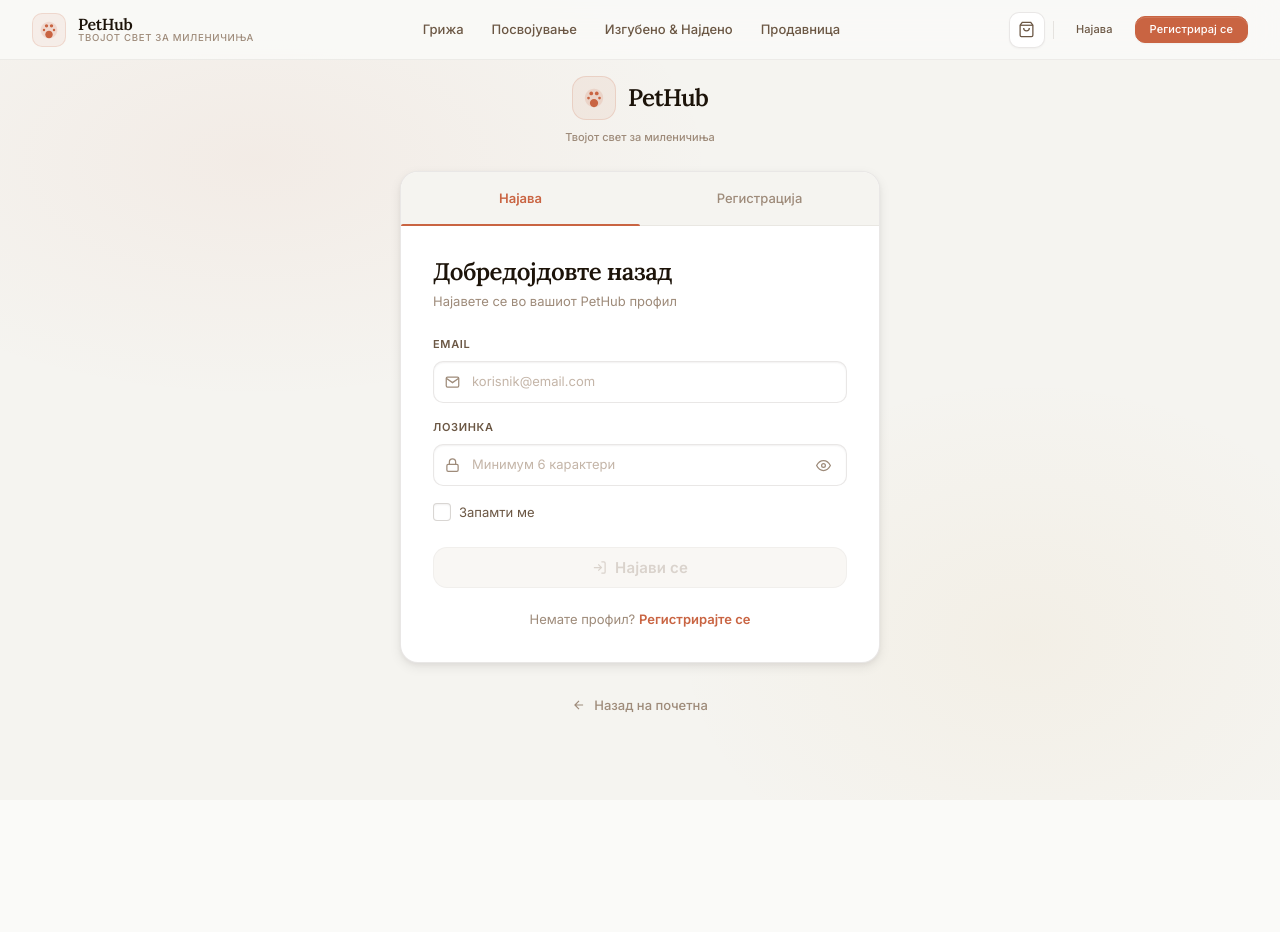
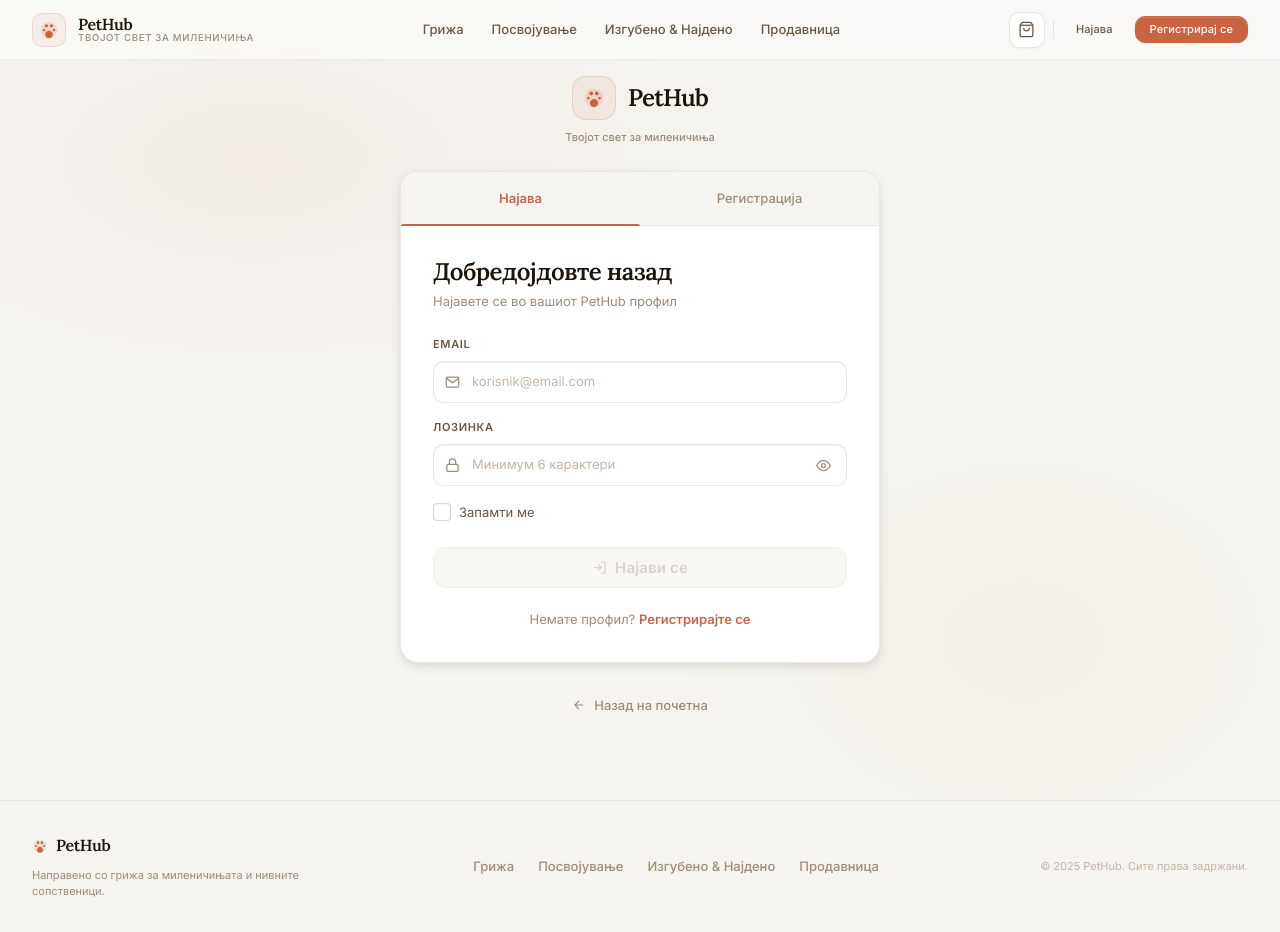
Before and after one commit to ambarkovateona/PetHub, an Angular app: page /login in a window 1280 px wide. Before the commit the page ends 800 px from the top, so only its background shows below. Built offline with nearby package versions, Linux system fonts and the light colour scheme.

Commit message:
Final fixes

```diff
--- a/src/app/app.html
+++ b/src/app/app.html
@@ -1,2 +1,3 @@
 <app-navbar></app-navbar>
 <router-outlet></router-outlet>
+<app-footer></app-footer>
--- a/src/app/app.ts
+++ b/src/app/app.ts
@@ -1,11 +1,12 @@
 import { Component, signal } from '@angular/core';
 import { RouterOutlet } from '@angular/router';
 import { NavbarComponent } from './shared/components/navbar/navbar';
+import { FooterComponent } from './shared/components/footer/footer';
 
 @Component({
   selector: 'app-root',
   standalone: true,
-  imports: [RouterOutlet, NavbarComponent],
+  imports: [RouterOutlet, NavbarComponent, FooterComponent],
   templateUrl: './app.html',
   styleUrl: './app.css'
 })
--- a/src/app/features/auth/login/login.ts
+++ b/src/app/features/auth/login/login.ts
@@ -56,6 +56,11 @@ export class LoginComponent {
     this.router.navigate(['/']);
   }
   this.returnUrl = this.route.snapshot.queryParams['returnUrl'] || '/';
+
+  const tab = this.route.snapshot.queryParams['tab'];
+  if (tab === 'register') {
+    this.activeTab = 'register';
+  }
 }
 
   // ── Tabs ──
--- a/src/app/features/home/home.css
+++ b/src/app/features/home/home.css
@@ -635,14 +635,18 @@
 
 /* ── FAQ ── */
 .faq { background: var(--bg-base); padding-bottom: 0 !important; }
+
 .faq__header { max-width: 560px; margin-bottom: var(--sp-10); }
+
 .faq__grid {
   display: grid;
   grid-template-columns: 1fr 1fr;
   gap: var(--sp-3);
   max-width: var(--container-xl);
   margin-inline: auto;
+  align-items: start;
 }
+
 .faq__item {
   background: var(--bg-elevated);
   border: 1px solid var(--border-default);
@@ -652,11 +656,17 @@
   cursor: pointer;
   transition:
     border-color var(--duration-base) var(--ease-out),
-    box-shadow var(--duration-base) var(--ease-out),
-    transform var(--duration-base) var(--ease-out);
+    box-shadow var(--duration-base) var(--ease-out);
 }
-.faq__item:hover { border-color: var(--border-strong); box-shadow: var(--shadow-md); transform: translateY(-2px); }
-.faq__item--open { border-color: rgba(201,100,66,0.3); box-shadow: var(--shadow-md); transform: translateY(-2px); }
+.faq__item:hover {
+  border-color: var(--border-strong);
+  box-shadow: var(--shadow-md);
+}
+.faq__item--open {
+  border-color: rgba(201,100,66,0.3);
+  box-shadow: var(--shadow-md);
+}
+
 .faq__question {
   display: flex;
   align-items: center;
@@ -665,32 +675,70 @@
   padding: var(--sp-5);
   user-select: none;
 }
-.faq__question-inner { display: flex; align-items: center; gap: var(--sp-3); flex: 1; min-width: 0; }
+
+.faq__question-inner {
+  display: flex;
+  align-items: center;
+  gap: var(--sp-3);
+  flex: 1;
+  min-width: 0;
+}
+
 .faq__question-icon {
-  width: 32px; height: 32px;
+  width: 32px;
+  height: 32px;
   border-radius: var(--radius-md);
   background: var(--bg-muted);
   border: 1px solid var(--border-default);
-  display: flex; align-items: center; justify-content: center;
+  display: flex;
+  align-items: center;
+  justify-content: center;
   color: var(--text-muted);
   flex-shrink: 0;
   transition: all var(--duration-base) var(--ease-out);
 }
-.faq__item--open .faq__question-icon { background: var(--accent-muted); border-color: rgba(201,100,66,0.2); color: var(--accent); }
-.faq__question span { font-family: var(--font-sans); font-size: var(--text-sm); font-weight: 600; color: var(--text-primary); line-height: 1.4; }
+.faq__item--open .faq__question-icon {
+  background: var(--accent-muted);
+  border-color: rgba(201,100,66,0.2);
+  color: var(--accent);
+}
+
+.faq__question span {
+  font-family: var(--font-sans);
+  font-size: var(--text-sm);
+  font-weight: 600;
+  color: var(--text-primary);
+  line-height: 1.4;
+}
+
 .faq__toggle {
-  width: 28px; height: 28px;
+  width: 28px;
+  height: 28px;
   border-radius: var(--radius-sm);
   background: var(--bg-muted);
   border: 1px solid var(--border-default);
-  display: flex; align-items: center; justify-content: center;
+  display: flex;
+  align-items: center;
+  justify-content: center;
   color: var(--text-muted);
   flex-shrink: 0;
   transition: all var(--duration-base) var(--ease-out);
 }
-.faq__item--open .faq__toggle { background: var(--accent-muted); border-color: rgba(201,100,66,0.2); color: var(--accent); transform: rotate(180deg); }
-.faq__answer { max-height: 0; overflow: hidden; transition: max-height var(--duration-slow) var(--ease-out); }
-.faq__item--open .faq__answer { max-height: 300px; }
+.faq__item--open .faq__toggle {
+  background: var(--accent-muted);
+  border-color: rgba(201,100,66,0.2);
+  color: var(--accent);
+  transform: rotate(180deg);
+}
+
+.faq__answer {
+  max-height: 0;
+  overflow: hidden;
+  transition: max-height var(--duration-slow) var(--ease-out);
+}
+.faq__item--open .faq__answer {
+  max-height: 500px;
+}
 .faq__answer p {
   padding: var(--sp-4) var(--sp-5) var(--sp-5);
   font-family: var(--font-sans);
@@ -700,6 +748,7 @@
   margin: 0;
   border-top: 1px solid var(--border-subtle);
 }
+
 .faq__footer {
   display: flex;
   flex-direction: column;
@@ -714,11 +763,10 @@
   text-align: center;
 }
 .faq__footer p {
-  font-family: var(--font-display);
-  font-size: var(--text-lg);
+  font-family: var(--font-sans);
+  font-size: var(--text-base);
   font-weight: 500;
   color: var(--text-primary);
-  letter-spacing: -0.01em;
   margin: 0;
 }
 .faq__footer-sub {
@@ -728,26 +776,9 @@
   margin: 0;
 }
 
-/* ── FOOTER ── */
-.footer { background: var(--bg-subtle); border-top: 1px solid var(--border-subtle); padding: var(--sp-8) 0; }
-.footer__inner {
-  display: flex;
-  align-items: center;
-  justify-content: space-between;
-  gap: var(--sp-6);
-  flex-wrap: wrap;
-  max-width: var(--container-xl);
-  margin-inline: auto;
-  padding-inline: var(--sp-8);
+@media (max-width: 768px) {
+  .faq__grid { grid-template-columns: 1fr; }
 }
-.footer__brand { display: flex; flex-direction: column; gap: var(--sp-2); }
-.footer__logo { display: flex; align-items: center; gap: var(--sp-2); font-family: var(--font-display); font-size: var(--text-md); font-weight: 600; color: var(--text-primary); letter-spacing: -0.02em; }
-.footer__logo svg { color: var(--accent); }
-.footer__tagline { font-size: var(--text-xs); color: var(--text-muted); max-width: 280px; line-height: 1.5; margin: 0; }
-.footer__nav { display: flex; align-items: center; gap: var(--sp-6); flex-wrap: wrap; }
-.footer__nav a { font-family: var(--font-sans); font-size: var(--text-sm); font-weight: 500; color: var(--text-muted); transition: color var(--duration-fast) var(--ease-out); }
-.footer__nav a:hover { color: var(--text-primary); }
-.footer__copy { font-size: var(--text-xs); color: var(--text-disabled); margin: 0; }
 
 /* ── RESPONSIVE ── */
 @media (max-width: 1100px) {
--- a/src/app/features/home/home.ts
+++ b/src/app/features/home/home.ts
@@ -20,7 +20,10 @@ export class HomeComponent implements OnInit {
   reunitedCount: number = 0;
   totalProducts: number = 0;
   lostCount:     number = 0;
-  openFaq:       number | null = null;
+
+  openFaqs = new Set<number>();
+
+  activeTestimonial = 0;
 
   constructor(
     private adoptionService:  AdoptionService,
@@ -37,10 +40,12 @@ export class HomeComponent implements OnInit {
   }
 
   toggleFaq(index: number): void {
-    this.openFaq = this.openFaq === index ? null : index;
+    if (this.openFaqs.has(index)) {
+      this.openFaqs.delete(index);
+    } else {
+      this.openFaqs.add(index);
     }
-
-  activeTestimonial = 0;
+  }
 
   nextTestimonial(): void {
     if (this.activeTestimonial < 2) this.activeTestimonial++;
--- /dev/null
+++ b/src/app/shared/components/footer/footer.css
@@ -0,0 +1,58 @@
+.footer {
+  background: var(--bg-subtle);
+  border-top: 1px solid var(--border-subtle);
+  padding: var(--sp-8) 0;
+}
+.footer__inner {
+  display: flex;
+  align-items: center;
+  justify-content: space-between;
+  gap: var(--sp-6);
+  flex-wrap: wrap;
+  max-width: var(--container-xl);
+  margin-inline: auto;
+  padding-inline: var(--sp-8);
+}
+.footer__brand { display: flex; flex-direction: column; gap: var(--sp-2); }
+.footer__logo {
+  display: flex;
+  align-items: center;
+  gap: var(--sp-2);
+  font-family: var(--font-display);
+  font-size: var(--text-md);
+  font-weight: 600;
+  color: var(--text-primary);
+  letter-spacing: -0.02em;
+}
+.footer__logo svg { color: var(--accent); }
+.footer__tagline {
+  font-size: var(--text-xs);
+  color: var(--text-muted);
+  max-width: 280px;
+  line-height: 1.5;
+  margin: 0;
+}
+.footer__nav {
+  display: flex;
+  align-items: center;
+  gap: var(--sp-6);
+  flex-wrap: wrap;
+}
+.footer__nav a {
+  font-family: var(--font-sans);
+  font-size: var(--text-sm);
+  font-weight: 500;
+  color: var(--text-muted);
+  transition: color var(--duration-fast) var(--ease-out);
+}
+.footer__nav a:hover { color: var(--text-primary); }
+.footer__copy {
+  font-size: var(--text-xs);
+  color: var(--text-disabled);
+  margin: 0;
+}
+
+@media (max-width: 640px) {
+  .footer__inner { flex-direction: column; align-items: flex-start; gap: var(--sp-6); }
+  .footer__nav { gap: var(--sp-4); }
+}
--- /dev/null
+++ b/src/app/shared/components/footer/footer.html
@@ -0,0 +1,25 @@
+<footer class="footer" role="contentinfo">
+  <div class="footer__inner">
+    <div class="footer__brand">
+      <div class="footer__logo">
+        <svg width="16" height="16" viewBox="0 0 24 24" fill="none" aria-hidden="true">
+          <path d="M12 2C6.48 2 2 6.48 2 12s4.48 10 10 10 10-4.48 10-10S17.52 2 12 2z" fill="currentColor" opacity="0.15"/>
+          <circle cx="9" cy="7" r="2" fill="currentColor"/>
+          <circle cx="15" cy="7" r="2" fill="currentColor"/>
+          <circle cx="6" cy="12" r="1.5" fill="currentColor"/>
+          <circle cx="18" cy="12" r="1.5" fill="currentColor"/>
+          <path d="M12 22c2.5 0 4.5-2 4.5-4.5C16.5 15 14.5 13 12 13s-4.5 2-4.5 4.5C7.5 20 9.5 22 12 22z" fill="currentColor"/>
+        </svg>
+        <span>PetHub</span>
+      </div>
+      <p class="footer__tagline">Направено со грижа за миленичињата и нивните сопственици.</p>
+    </div>
+    <nav class="footer__nav" aria-label="Footer навигација">
+      <a routerLink="/pet-care">Грижа</a>
+      <a routerLink="/adoption">Посвојување</a>
+      <a routerLink="/lost-found">Изгубено &amp; Најдено</a>
+      <a routerLink="/shop">Продавница</a>
+    </nav>
+    <p class="footer__copy">© 2025 PetHub. Сите права задржани.</p>
+  </div>
+</footer>
--- a/src/app/shared/components/navbar/navbar.html
+++ b/src/app/shared/components/navbar/navbar.html
@@ -103,8 +103,14 @@
 
       <!-- Ne logiran -->
       <ng-container *ngIf="!authService.isLoggedIn()">
-        <a class="btn btn-ghost btn-sm" routerLink="/login">Најава</a>
-        <a class="btn btn-primary btn-sm navbar__cta" routerLink="/login">
+        <a class="btn btn-ghost btn-sm"
+           routerLink="/login"
+           [queryParams]="{tab: 'login'}">
+          Најава
+        </a>
+        <a class="btn btn-primary btn-sm navbar__cta"
+           routerLink="/login"
+           [queryParams]="{tab: 'register'}">
           Регистрирај се
         </a>
       </ng-container>
@@ -200,8 +206,18 @@
       </a>
 
       <ng-container *ngIf="!authService.isLoggedIn()">
-        <a class="btn btn-secondary btn-sm" routerLink="/login" (click)="closeMenu()">Најава</a>
-        <a class="btn btn-primary btn-sm" routerLink="/login" (click)="closeMenu()">Регистрирај се</a>
+        <a class="btn btn-secondary btn-sm"
+           routerLink="/login"
+           [queryParams]="{tab: 'login'}"
+           (click)="closeMenu()">
+          Најава
+        </a>
+        <a class="btn btn-primary btn-sm"
+           routerLink="/login"
+           [queryParams]="{tab: 'register'}"
+           (click)="closeMenu()">
+          Регистрирај се
+        </a>
       </ng-container>
 
       <button class="btn btn-ghost btn-sm navbar__logout"
```
Also changed, not shown: src/app/features/home/home.html (+13 -58 lines), src/app/shared/components/footer/footer.ts (added, +11 -0 lines), 1 other file (tests, documents, lock files or other folders). Lines whose indentation alone changed are shown as unchanged.
